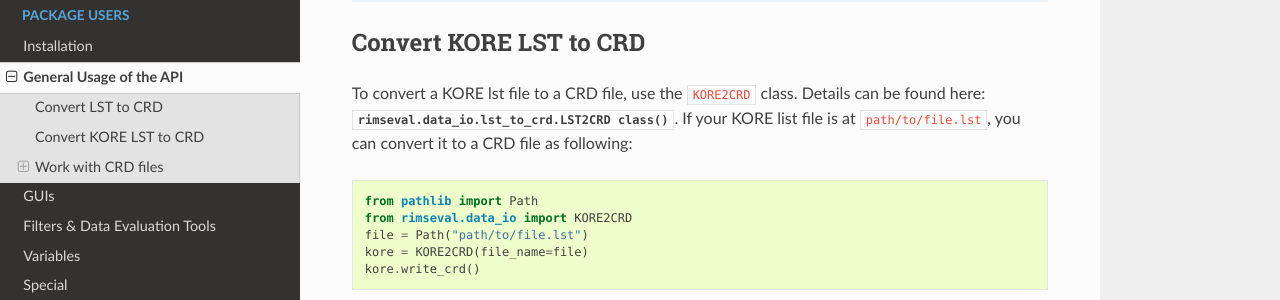
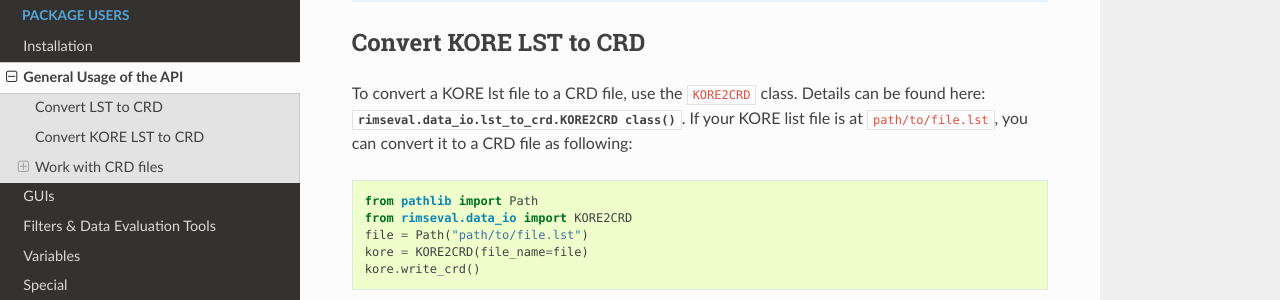
Before and after one commit to RIMS-Code/RIMSEval, a Sphinx documentation site: the page built from docs/pkg/usage.rst, in a window 1280 px wide and 900 px high, scrolled down 994 px. Shown: the part 147-447 px from the top of the window. Built offline with Sphinx 7.4.7 and the Read the Docs theme 3.1.0, drawn with Linux system fonts in a browser that asks for light colours; the version number is read from the project's files by our own code; some of the changed text lies outside the part shown.

```diff
--- a/docs/conf.py
+++ b/docs/conf.py
@@ -1,16 +1,18 @@
 """Configuration file for the Sphinx documentation builder."""
 
-from importlib.metadata import version
+from importlib import metadata
 import sys
 
 sys.path.append("../")
+
 
 # -- Project information -----------------------------------------------------
 
 project = "RIMSEval"
 author = "Reto Trappitsch"
-copyright = f"2020-2023, {author}"
-release = version("rimseval")
+copyright = f"2020-2025, {author}"
+version = str(metadata.version("rimseval"))
+release = version
 
 
 # -- General configuration ---------------------------------------------------
--- a/docs/dev/api/data_io.rst
+++ b/docs/dev/api/data_io.rst
@@ -70,19 +70,19 @@ LST to CRD File Transformer
 
 
 
-.. currentmodule:: rimseval.data_io.lst_utils
+.. currentmodule:: rimseval.data_io.kore_to_crd
 
 --------------------------------
 KORE LST to CRD File Transformer
 --------------------------------
 
-.. autoclass:: KORE2LST
+.. autoclass:: KORE2CRD
     :members:
     :undoc-members:
 
 
 
-.. currentmodule:: rimseval.data_io.kore_to_crd
+.. currentmodule:: rimseval.data_io.lst_utils
 
 ------------------
 LST File Utilities
--- a/docs/pkg/usage.rst
+++ b/docs/pkg/usage.rst
@@ -65,7 +65,7 @@ Convert KORE LST to CRD
 
 To convert a KORE lst file to a CRD file,
 use the ``KORE2CRD`` class.
-Details can be found here: :meth:`rimseval.data_io.lst_to_crd.LST2CRD class`.
+Details can be found here: :meth:`rimseval.data_io.lst_to_crd.KORE2CRD class`.
 If your KORE list file is at ``path/to/file.lst``,
 you can convert it to a CRD file as following:
 
```
